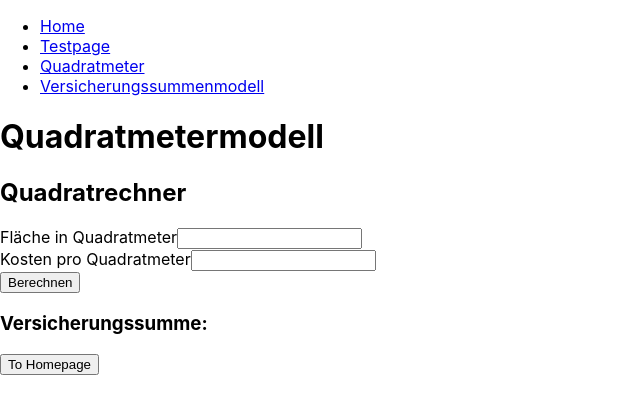
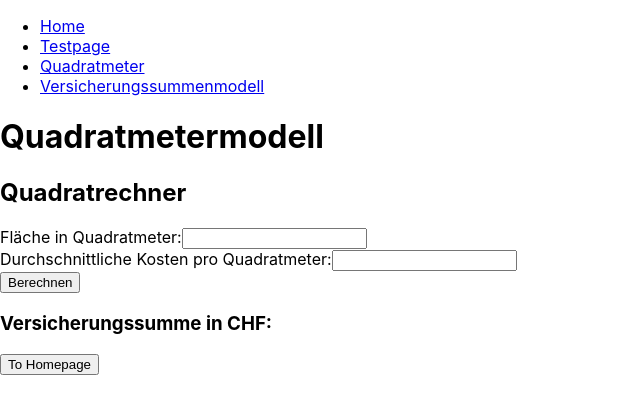
Before and after one commit to bambuk-html/Versicherungsrechner, a React (Create React App) app in the folder versicherungsrechner/: page /Quadratmeter in a window 1280 px wide. Shown: the top 414 px of the page, without its empty margins (0-640 px from the left). Built offline with nearby package versions, Linux system fonts and the light colour scheme.

Commit message:
in Quadratrechner minimalen Inputwert auf 0 gesetzt

```diff
--- a/versicherungsrechner/package.json
+++ b/versicherungsrechner/package.json
@@ -3,10 +3,13 @@
   "version": "0.1.0",
   "private": true,
   "dependencies": {
+    "@picocss/pico": "^1.5.10",
     "@testing-library/jest-dom": "^5.16.5",
     "@testing-library/react": "^13.4.0",
     "@testing-library/user-event": "^13.5.0",
+    "bootstrap": "^5.2.3",
     "react": "^18.2.0",
+    "react-bootstrap": "^2.7.4",
     "react-dom": "^18.2.0",
     "react-scripts": "5.0.1",
     "web-vitals": "^2.1.4"
--- a/versicherungsrechner/src/Components/Quadratrechner.js
+++ b/versicherungsrechner/src/Components/Quadratrechner.js
@@ -15,26 +15,28 @@ function Quadratrechner() {
       <h2>Quadratrechner</h2>
       <form onSubmit={handleSubmit}>
         <label>
-          Fläche in Quadratmeter
+          Fläche in Quadratmeter:
           <input
             type="number"
+            min="0"
             value={number1}
-            onChange={(e) => setNumber1(Number(e.target.value))}
+            onChange={(e) => setNumber1(e.target.value)}
           />
         </label>
         <br />
         <label>
-          Kosten pro Quadratmeter
+          Durchschnittliche Kosten pro Quadratmeter:
           <input
             type="number"
+            min="0"
             value={number2}
-            onChange={(e) => setNumber2(Number(e.target.value))}
+            onChange={(e) => setNumber2(e.target.value)}
           />
         </label>
         <br />
         <button type="submit">Berechnen</button>
       </form>
-      <h3>Versicherungssumme: {result}</h3>
+      <h3>Versicherungssumme in CHF: {result}</h3>
     </div>
   );
 }
```
Also changed, not shown: 1 other file (tests, documents, lock files or other folders).
